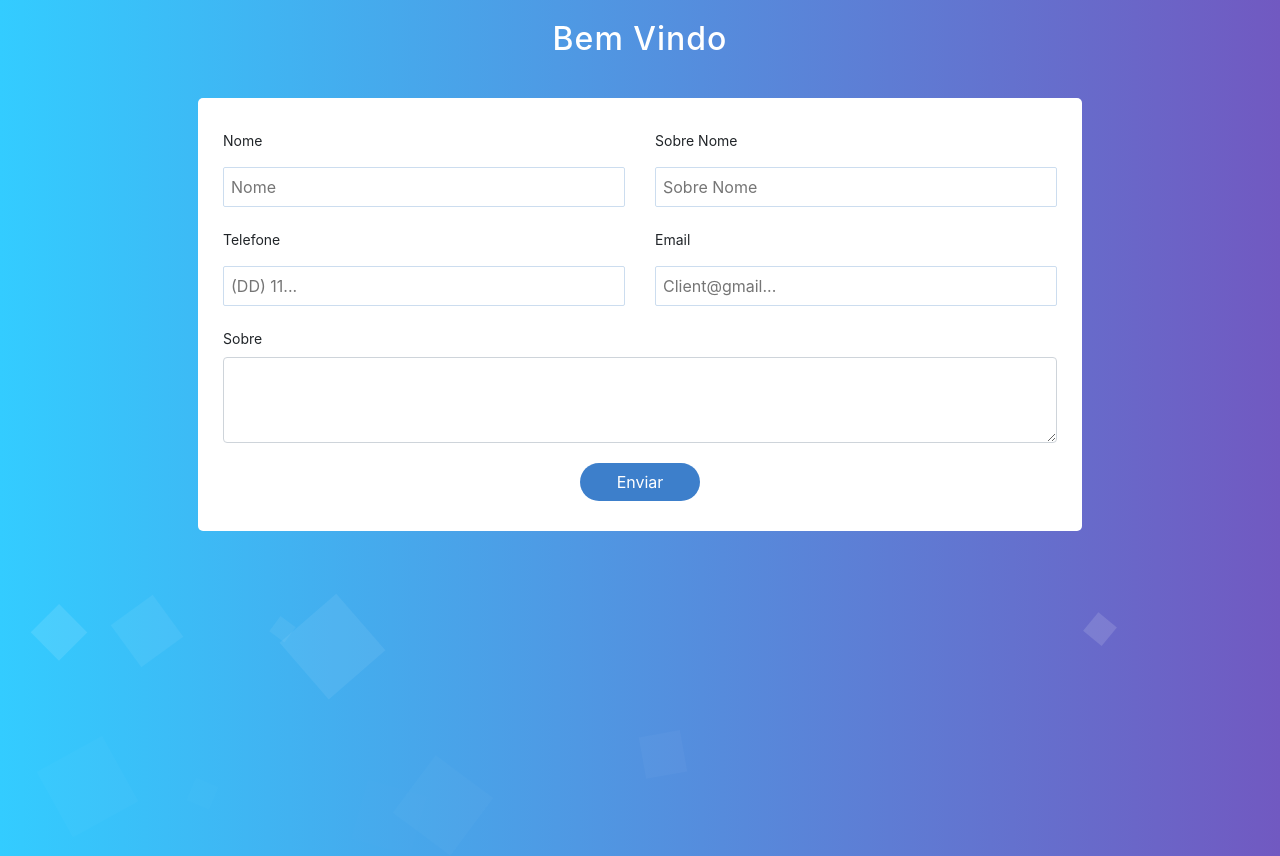
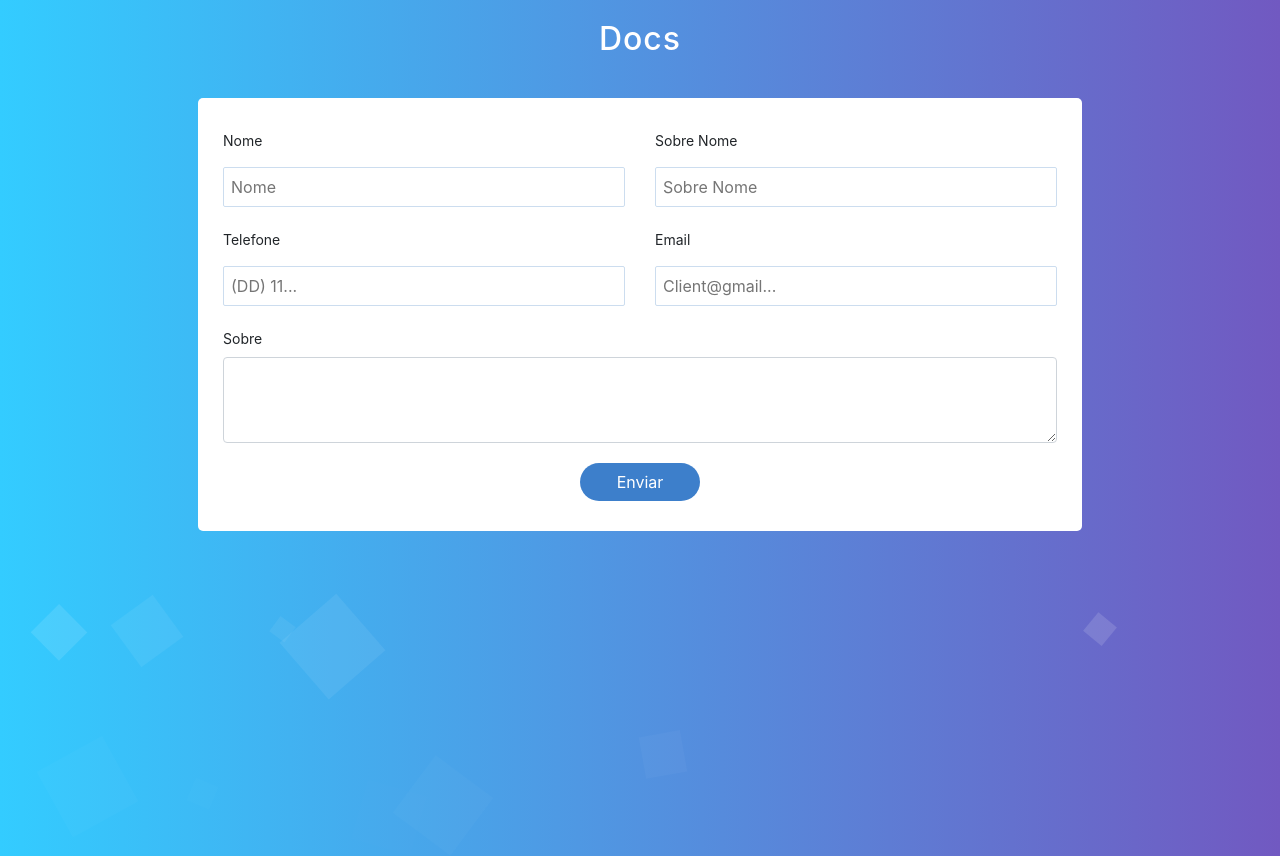
Before and after one commit to HeyBrunoXavier/Curriculoides, a plain HTML site: page docs.html in a window 1280 px wide. Drawn offline with nearby package versions, Linux system fonts and the light colour scheme.

Commit message:
Correção da tag title de  Document para Docs

```diff
--- a/docs.html
+++ b/docs.html
@@ -4,14 +4,14 @@
     <meta charset="UTF-8" />
     <meta name="viewport" content="width=device-width, initial-scale=1.0" />
     <meta http-equiv="X-UA-Compatible" content="ie=edge" />
-    <title>Document</title>
+    <title>Docs</title>
     <link rel="stylesheet" href="https://maxcdn.bootstrapcdn.com/bootstrap/4.0.0/css/bootstrap.min.css" integrity="sha384-Gn5384xqQ1aoWXA+058RXPxPg6fy4IWvTNh0E263XmFcJlSAwiGgFAW/dAiS6JXm" crossorigin="anonymous">
     <link rel="stylesheet" href="./css/style.css" />
   </head>
   <body >
     <div id="particles-js">
     <section class="form-section">
-      <h1>Bem Vindo</h1>
+      <h1>Docs</h1>
 
       <div class="form-wrapper">
         <form role="form">
```
